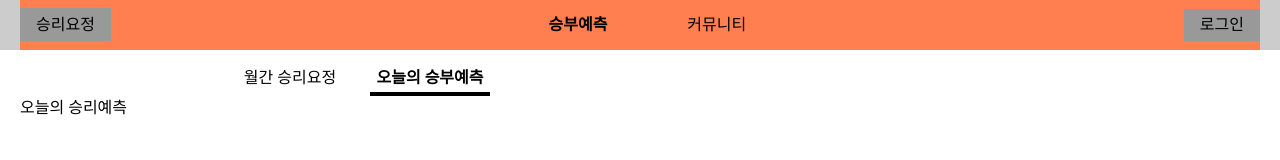
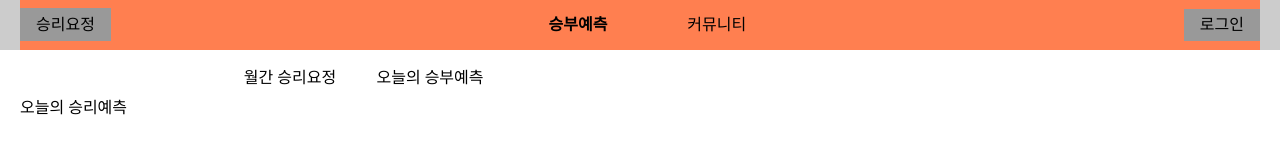
Before and after one commit to pildrums/client, a Next.js app: page /match/today in a window 1280 px wide. Shown: the top 160 px of the page. Built offline with nearby package versions, Linux system fonts and the light colour scheme.

Commit message:
Fix: 라우팅 시 조건부 렌더링 로직 수정
1. /match/today 경로는 $today props로 스타일링
2. /match/month 경로는 $month props로 스타일링
3. /community 경로는 $community props로 스타일링

```diff
--- a/src/components/common/Header.tsx
+++ b/src/components/common/Header.tsx
@@ -2,7 +2,7 @@
 
 import Link from "next/link";
 import { usePathname } from "next/navigation";
-import { styled } from "styled-components";
+import { css, styled } from "styled-components";
 import SubMenu from "./SubMenu";
 
 function Header() {
@@ -12,28 +12,26 @@ function Header() {
       <HeaderBlock>
         <HeaderContent>
           <h1>
-            <Logo href="/">승리요정</Logo>
+            <Logo href="/match">승리요정</Logo>
           </h1>
           <Navigation>
             <ul>
-              <li
-                className={
-                  pathname === "/match/today" || "/match/monthly"
-                    ? "active"
-                    : ""
-                }
+              <NavItem
+                href="/match/today"
+                $today={pathname === "/match/today"}
+                $month={pathname === "/match/month"}
               >
-                <Link href="/match/today">승부예측</Link>
-              </li>
-              <li className={pathname === "/community" ? "active" : ""}>
-                <Link href="/community">커뮤니티</Link>
-              </li>
+                승부예측
+              </NavItem>
+              <NavItem href="/community" $community={pathname === "/community"}>
+                커뮤니티
+              </NavItem>
             </ul>
           </Navigation>
           <Login href="/login">로그인</Login>
         </HeaderContent>
-        {pathname === "/community" ? null : <SubMenu pathname={pathname} />}
       </HeaderBlock>
+      {pathname === "/community" || <SubMenu />}
       <Space />
     </>
   );
@@ -73,21 +71,35 @@ const Navigation = styled.nav`
   ul {
     display: flex;
     gap: 80px;
-    li {
-      &.active {
-        font-weight: 700;
-      }
-    }
   }
+`;
+
+const NavItem = styled(Link)<{
+  $today?: boolean;
+  $month?: boolean;
+  $community?: boolean;
+}>`
+  ${(props) =>
+    props.$today &&
+    css`
+      font-weight: 700;
+    `}
+  ${(props) =>
+    props.$month &&
+    css`
+      font-weight: 700;
+    `}
+  ${(props) =>
+    props.$community &&
+    css`
+      font-weight: 700;
+    `}
 `;
 
 const Login = styled(Link)`
   background: #999;
   padding: 8px 16px;
   transition: background-color 0.2s ease-in-out;
-  &:hover {
-    background: #444;
-  }
 `;
 
 const Space = styled.div`
```
